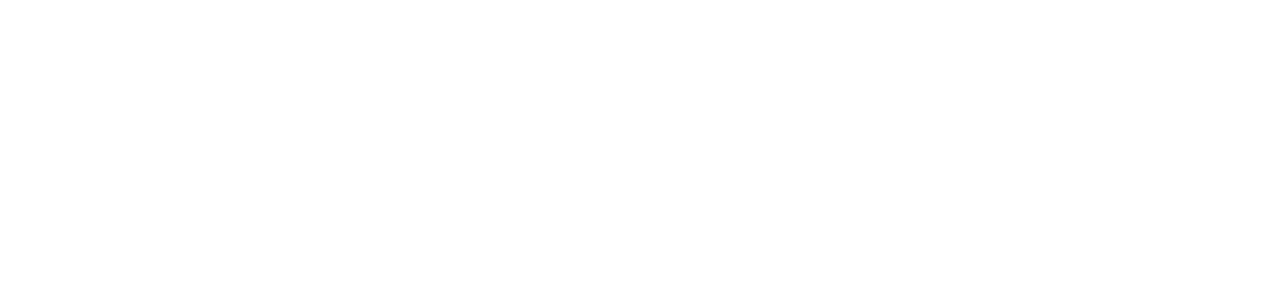
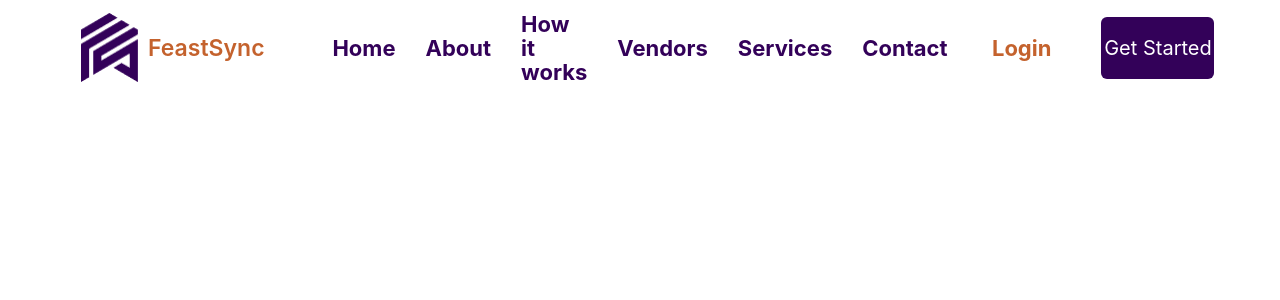
Before and after one commit to Feastsync/FeastSync, a React (Vite) app: page / in a window 1280 px wide. Shown: the top 300 px of the page. Built offline with nearby package versions, Linux system fonts and the light colour scheme.

Commit message:
i worked on the header as a component

```diff
--- a/src/App.css
+++ b/src/App.css
@@ -0,0 +1,5 @@
+.app-header{
+    width: 100%;
+    height: 100%;
+    background-color:yellow;
+}
--- a/src/App.jsx
+++ b/src/App.jsx
@@ -1,9 +1,10 @@
 import React from 'react'
+import Header from "./Components/Header.jsx"
 
 const App = () => {
   return (
-    <div>
-
+    <div className='app-header'>
+     <Header />
     </div>
   )
 }
--- /dev/null
+++ b/src/Components/Button.jsx
@@ -0,0 +1,14 @@
+import React from 'react'
+import "./Css/Button.css"
+
+const Button = (props) => {
+  return (
+    <button className={`btn ${props.className}`}
+    onClick={props.onClick}
+    >
+     {props.btnText}
+    </button>
+  )
+}
+
+export default Button
--- /dev/null
+++ b/src/Components/Css/Button.css
@@ -0,0 +1,8 @@
+.btn{
+    width: 45%;
+    height: 65%;
+    border: none;
+    border-radius: 6px;
+    background-color: var(--primary-color);
+    cursor: pointer;
+}
--- /dev/null
+++ b/src/Components/Css/Header.css
@@ -0,0 +1,74 @@
+.header-container{
+    width: 100%;
+    height: 12vh;
+    display: flex;
+    justify-content: center;
+}
+.header-wrapper{
+    width: 92%;
+    height: 100%;
+    display: flex;
+}
+.header-left{
+    width: 25%;
+    height: 100%;
+    display: flex;
+    align-items: center;
+    margin-left: 30px;
+    gap: 10px;
+    cursor: pointer;
+}
+
+.header-left img{
+    width: 56.818px;
+    height: 70.02px;
+}
+.header-left h2{
+   font-size: 23px;
+   font-weight: 600;
+   color:  var(--secondary-color);
+   line-height: 24px;
+    &:hover{
+        background-color: rgb(162, 57, 206);
+    }
+}
+.header-middle{
+    width: 55%;
+    height: 100%;
+    display: flex;
+    justify-content: center;
+    align-items: center;
+    gap: 30px;
+}
+.header-middle h2{
+    font-size: 22px;
+    font-style: normal;
+    font-weight: bold;
+    color: var(--primary-color);
+    line-height: 24px;
+    cursor: pointer;
+     &:hover{
+        background-color: rgb(162, 57, 206);
+    }
+}
+.header-right{
+    width: 25%;
+    height: 100%;
+    display: flex;
+    justify-content: center;
+    align-items: center;
+    margin-left: 30px;
+    gap: 50px;
+    cursor: pointer;
+}
+.header-right h2{
+    font-size: 22px;
+    color: var(--secondary-color);
+}
+.header-rightbtn{
+    color: white;
+    font-size: 20px;
+        &:hover{
+        background-color: rgb(162, 57, 206);
+    }
+}
--- /dev/null
+++ b/src/Components/Header.jsx
@@ -0,0 +1,31 @@
+import React from 'react'
+import "./Css/Header.css"
+import Headerlogo from "../assets/Headerlogo.png"
+import Button from "./Button.jsx"
+
+const Header = () => {
+  return (
+    <main className='header-container'>
+        <section className='header-wrapper'>
+        <section className='header-left'>
+            <img src={Headerlogo} alt="" />
+            <h2>FeastSync</h2>
+        </section>
+        <section className='header-middle'>
+            <h2>Home</h2>
+            <h2>About</h2>
+            <h2>How it works</h2>
+            <h2>Vendors</h2>
+            <h2>Services</h2>
+            <h2>Contact</h2>
+        </section>
+        <section className='header-right'>
+            <h2>Login</h2>
+            <Button btnText="Get Started"  className="header-rightbtn"/>
+        </section>
+        </section>
+    </main>
+  )
+}
+
+export default Header
--- a/src/index.css
+++ b/src/index.css
@@ -1,6 +1,12 @@
+*{
+  padding: 0;
+  margin: 0;
+  box-sizing: border-box;
+  font-family: Inter,sans-serif;
+}
 :root{
-  --primary-color: #FF5733;
-  --secondary-color: #C70039;
+  --primary-color: rgba(51, 1, 89, 1);
+  --secondary-color:rgba(196, 98, 45, 1);
   --background-color: #F0F0F0;
   --text-color: #333333;
 }
```
Also changed, not shown: src/Auth/AuthCssFile/Login.css (deleted), src/assets/Headerlogo.png (added), 1 other file (tests, documents, lock files or other folders).
